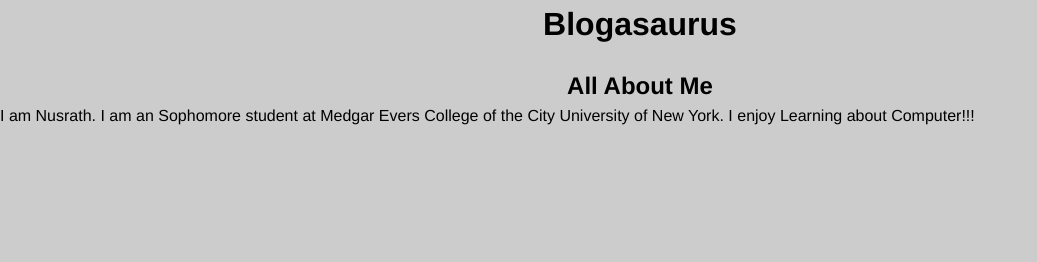
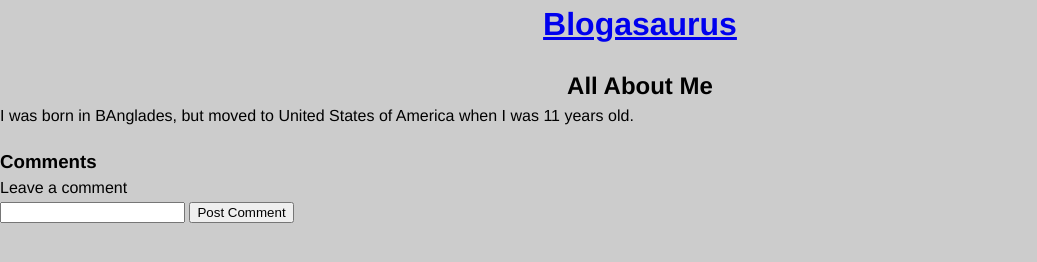
Before and after one commit to nusratha2016/CSSI, a plain HTML site: page Blogasaurus/AllAboutMe.html in a window 1280 px wide. Shown: the whole page, without its empty margins (0-1037 px from the left). Drawn offline with nearby package versions, Linux system fonts and the light colour scheme.

Commit message:
Update AllAboutMe.html

```diff
--- a/Blogasaurus/AllAboutMe.html
+++ b/Blogasaurus/AllAboutMe.html
@@ -1,13 +1,25 @@
-<!DOCTYPE html/>
+<!Doctype html>
 <html>
-<head>
-<title>To do list</title>
-<link rel="stylesheet" type="text/css" href="stylesheet.css">
-</head>
+  <head>
+    <title> All About Me - Blogasaurus </title>
+    <link rel="stylesheet" href="stylesheet.css">
+    <script src="https://ajax.googleapis.com/ajax/libs/jquery/2.2.4/jquery.min.js">
+    </script>
+    <script src="javascript.js"></script>
+  </head>
 <body>
-  <h1>Blogasaurus</h1>
+  <div id="comments">
+    <h1>
+      <a href="Blogasaurus.html">Blogasaurus</a>
+     </h1>
     <h2>All About Me</h2>
-    <p>I am Nusrath. I am an Sophomore student at Medgar Evers College of the
-City University of New York. I enjoy Learning about Computer!!!</p>
+    <p>I was born in BAnglades, but moved to United States of America when I was 11 years old.</p>
+  <h3>Comments</h3>
+  <form name="comment-form">
+        <label>Leave a comment</label>
+        <input type="text" id="username"/>
+        <input type="button" id="comment_button" value="Post Comment"/>
+  </form>
+</div>
 </body>
-</html>
+<html>
```
